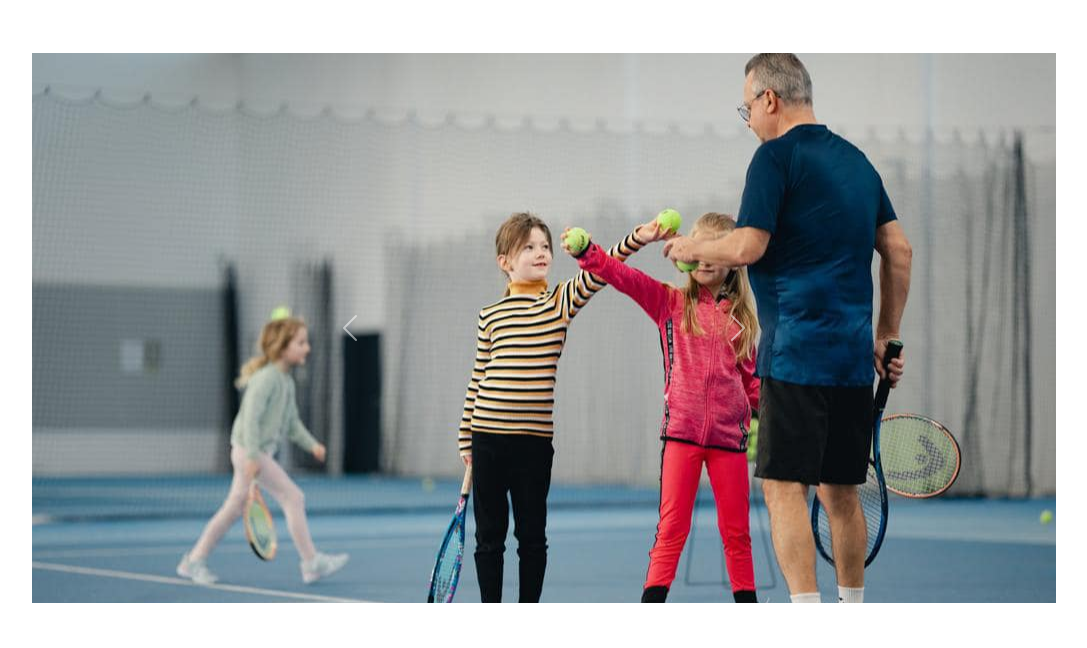
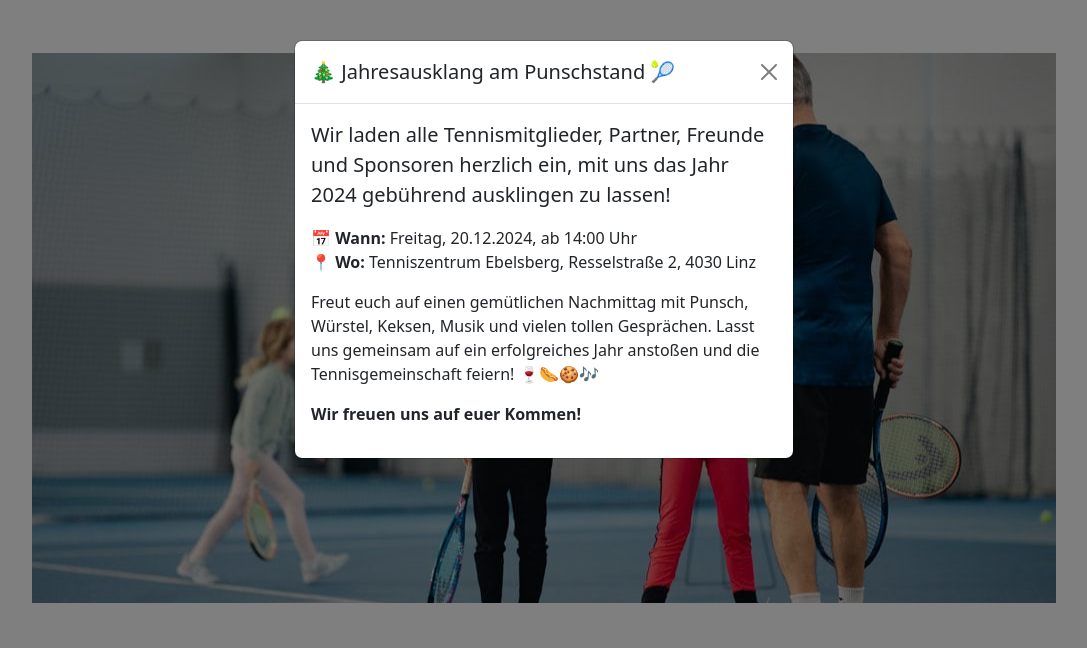
Before and after one commit to Tennis-Ebelsberg/tennis-ebelsberg.github.io, a plain HTML site: page index.html in a window 1280 px wide. Shown: the part 151-799 px from the top of the page, without its empty margins (96-1183 px from the left). Drawn offline with nearby package versions, Linux system fonts and the light colour scheme.

Commit message:
added modal popup for event announcement on page load

```diff
--- a/index.html
+++ b/index.html
@@ -63,6 +63,50 @@
         </button>
       </div>
     </section>
+
+    <!-- Modal HTML -->
+    <div
+      class="modal fade"
+      id="punschstandModal"
+      tabindex="-1"
+      aria-labelledby="punschstandModalLabel"
+      aria-hidden="true"
+    >
+      <div class="modal-dialog modal-dialog-centered">
+        <div class="modal-content">
+          <div class="modal-header">
+            <h5 class="modal-title" id="punschstandModalLabel">
+              🎄 Jahresausklang am Punschstand 🎾
+            </h5>
+            <button
+              type="button"
+              class="btn-close"
+              data-bs-dismiss="modal"
+              aria-label="Close"
+            ></button>
+          </div>
+          <div class="modal-body">
+            <p class="lead mb-3">
+              Wir laden alle Tennismitglieder, Partner, Freunde und Sponsoren
+              herzlich ein, mit uns das Jahr 2024 gebührend ausklingen zu
+              lassen!
+            </p>
+            <p class="mb-3">
+              📅 <strong>Wann:</strong> Freitag, 20.12.2024, ab 14:00 Uhr<br />
+              📍 <strong>Wo:</strong> Tenniszentrum Ebelsberg, Resselstraße 2,
+              4030 Linz
+            </p>
+            <p>
+              Freut euch auf einen gemütlichen Nachmittag mit Punsch, Würstel,
+              Keksen, Musik und vielen tollen Gesprächen. Lasst uns gemeinsam
+              auf ein erfolgreiches Jahr anstoßen und die Tennisgemeinschaft
+              feiern! 🍷🌭🍪🎶
+            </p>
+            <p class="fw-bold">Wir freuen uns auf euer Kommen!</p>
+          </div>
+        </div>
+      </div>
+    </div>
 
     <section class="features-section pb-5 mt-5">
       <h1 class="text-center pt-5">ASKÖ Ebelsberg - Tennis</h1>
--- a/script.js
+++ b/script.js
@@ -1,74 +1,91 @@
-document.addEventListener('DOMContentLoaded', function () {
-    fetch('/navbar/index.html')
-        .then(response => response.text())
-        .then(data => {
-            document.getElementById('navbar-placeholder').innerHTML = data;
+document.addEventListener("DOMContentLoaded", function () {
+  fetch("/navbar/index.html")
+    .then((response) => response.text())
+    .then((data) => {
+      document.getElementById("navbar-placeholder").innerHTML = data;
     });
 });
 
-document.addEventListener('DOMContentLoaded', function () {
-    fetch('/footer/index.html')
-        .then(response => response.text())
-        .then(data => {
-            document.getElementById('footer-placeholder').innerHTML = data;
+document.addEventListener("DOMContentLoaded", function () {
+  fetch("/footer/index.html")
+    .then((response) => response.text())
+    .then((data) => {
+      document.getElementById("footer-placeholder").innerHTML = data;
     });
 });
 
-document.addEventListener('DOMContentLoaded', function () {
-    fetch('/modals/index.html')
-        .then(response => response.text())
-        .then(data => {
-            document.getElementById('modal-placeholder').innerHTML = data;
+document.addEventListener("DOMContentLoaded", function () {
+  fetch("/modals/index.html")
+    .then((response) => response.text())
+    .then((data) => {
+      document.getElementById("modal-placeholder").innerHTML = data;
     });
 });
 
 function sendMail() {
-
   var templateParams = {
-        from_name: document.getElementById('name').value,
-        user_email: document.getElementById('email').value,
-        subject: document.getElementById('betreff').value,
-        message: document.getElementById('nachricht').value,
+    from_name: document.getElementById("name").value,
+    user_email: document.getElementById("email").value,
+    subject: document.getElementById("betreff").value,
+    message: document.getElementById("nachricht").value,
   };
 
-    emailjs.send('service_ztnwk2m', 'template_e49jjoo', templateParams).then(
+  emailjs.send("service_ztnwk2m", "template_e49jjoo", templateParams).then(
     (response) => {
-            console.log('SUCCESS!', response.status, response.text);
+      console.log("SUCCESS!", response.status, response.text);
     },
     (error) => {
-            console.log('FAILED...', error);
-        },
+      console.log("FAILED...", error);
+    }
   );
 }
 
 function sendRegistration() {
-
   var templateParams = {
-        vorname: document.getElementById('vorname').value,
-        nachname: document.getElementById('nachname').value,
-        adresse: document.getElementById('adresse').value,
-        plz: document.getElementById('plz').value,
-        ort: document.getElementById('ort').value,
-        geburtstag: document.getElementById('geburtstag').value,
-        telefonnummer: document.getElementById('telefonnummer').value,
-        email: document.getElementById('email').value,
-        vorname_erziehungsberechtigter: document.getElementById('vorname-erziehungsberechtigter')?.value ?? "Nicht vorhanden, da die Anmeldung von einer Person über 18 Jahren stammt.",
-        nachname_erziehungsberechtigter: document.getElementById('nachname-erziehungsberechtigter')?.value ?? "Nicht vorhanden, da die Anmeldung von einer Person über 18 Jahren stammt.",
-        adresse_erziehungsberechtigter: document.getElementById('adresse-erziehungsberechtigter')?.value ?? "Nicht vorhanden, da die Anmeldung von einer Person über 18 Jahren stammt.",
-        plz_ort: document.getElementById('plz-ort')?.value ?? "Nicht vorhanden, da die Anmeldung von einer Person über 18 Jahren stammt.",
-        telefonnummer_erziehungsberechtigter: document.getElementById('telefonnummer-erziehungsberechtigter')?.value ?? "Nicht vorhanden, da die Anmeldung von einer Person über 18 Jahren stammt.",
-        email_erziehungsberechtigten: document.getElementById('email-erziehungsberechtigten')?.value ?? "Nicht vorhanden, da die Anmeldung von einer Person über 18 Jahren stammt.",
+    vorname: document.getElementById("vorname").value,
+    nachname: document.getElementById("nachname").value,
+    adresse: document.getElementById("adresse").value,
+    plz: document.getElementById("plz").value,
+    ort: document.getElementById("ort").value,
+    geburtstag: document.getElementById("geburtstag").value,
+    telefonnummer: document.getElementById("telefonnummer").value,
+    email: document.getElementById("email").value,
+    vorname_erziehungsberechtigter:
+      document.getElementById("vorname-erziehungsberechtigter")?.value ??
+      "Nicht vorhanden, da die Anmeldung von einer Person über 18 Jahren stammt.",
+    nachname_erziehungsberechtigter:
+      document.getElementById("nachname-erziehungsberechtigter")?.value ??
+      "Nicht vorhanden, da die Anmeldung von einer Person über 18 Jahren stammt.",
+    adresse_erziehungsberechtigter:
+      document.getElementById("adresse-erziehungsberechtigter")?.value ??
+      "Nicht vorhanden, da die Anmeldung von einer Person über 18 Jahren stammt.",
+    plz_ort:
+      document.getElementById("plz-ort")?.value ??
+      "Nicht vorhanden, da die Anmeldung von einer Person über 18 Jahren stammt.",
+    telefonnummer_erziehungsberechtigter:
+      document.getElementById("telefonnummer-erziehungsberechtigter")?.value ??
+      "Nicht vorhanden, da die Anmeldung von einer Person über 18 Jahren stammt.",
+    email_erziehungsberechtigten:
+      document.getElementById("email-erziehungsberechtigten")?.value ??
+      "Nicht vorhanden, da die Anmeldung von einer Person über 18 Jahren stammt.",
   };
 
-    emailjs.send('service_ztnwk2m', 'template_8tbz2a8', templateParams).then(
+  emailjs.send("service_ztnwk2m", "template_8tbz2a8", templateParams).then(
     (response) => {
-            console.log('SUCCESS!', response.status, response.text);
+      console.log("SUCCESS!", response.status, response.text);
     },
     (error) => {
-            console.log('FAILED...', error);
-        },
+      console.log("FAILED...", error);
+    }
   );
 }
 
 var copy = document.querySelector(".logo-slide").cloneNode(true);
 document.querySelector(".logos").appendChild(copy);
+
+document.addEventListener("DOMContentLoaded", function () {
+  var myModal = new bootstrap.Modal(
+    document.getElementById("punschstandModal")
+  );
+  myModal.show();
+});
--- a/style.css
+++ b/style.css
@@ -274,6 +274,11 @@ a {
   display: inline-block;
 }
 
+.btn-close:focus {
+  box-shadow: none;
+  outline: none;
+}
+
 /* Media */
 
 @media only screen and (max-width: 600px) {
```
Lines whose indentation alone changed are shown as unchanged.
